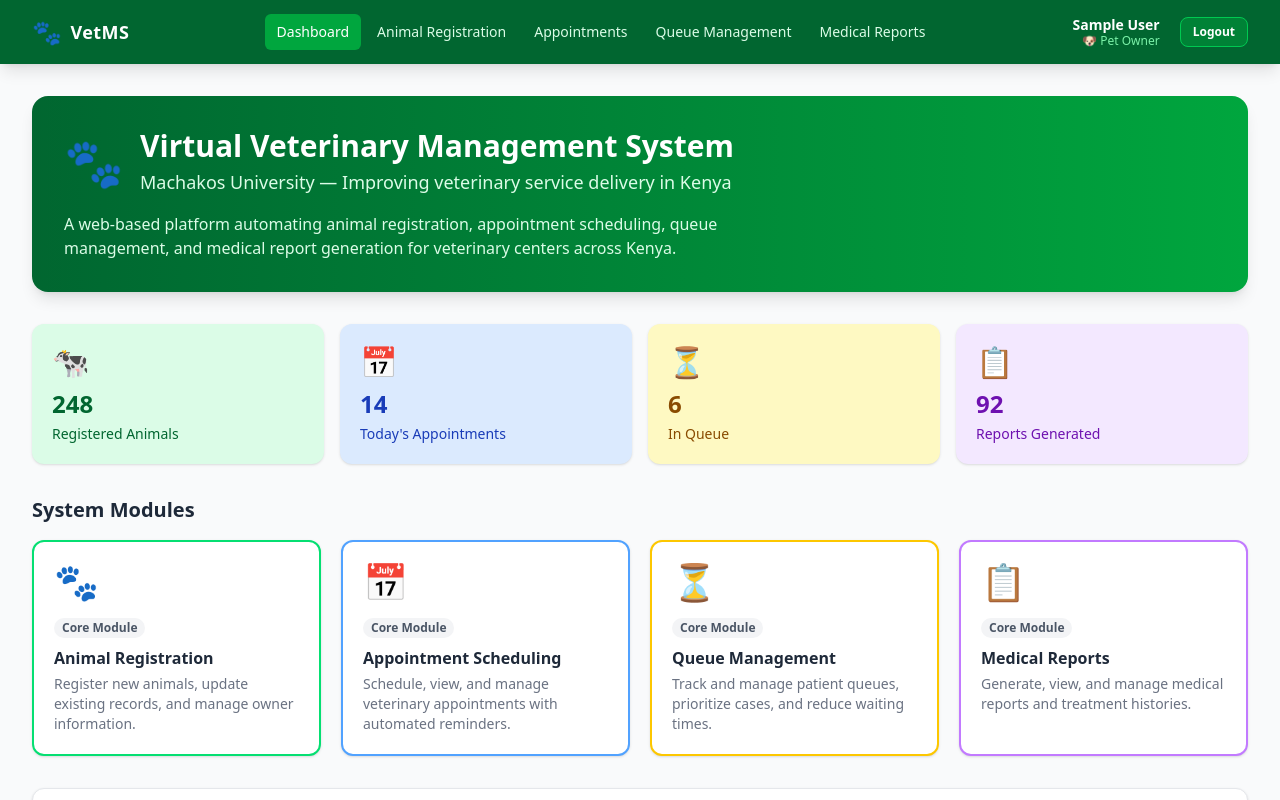
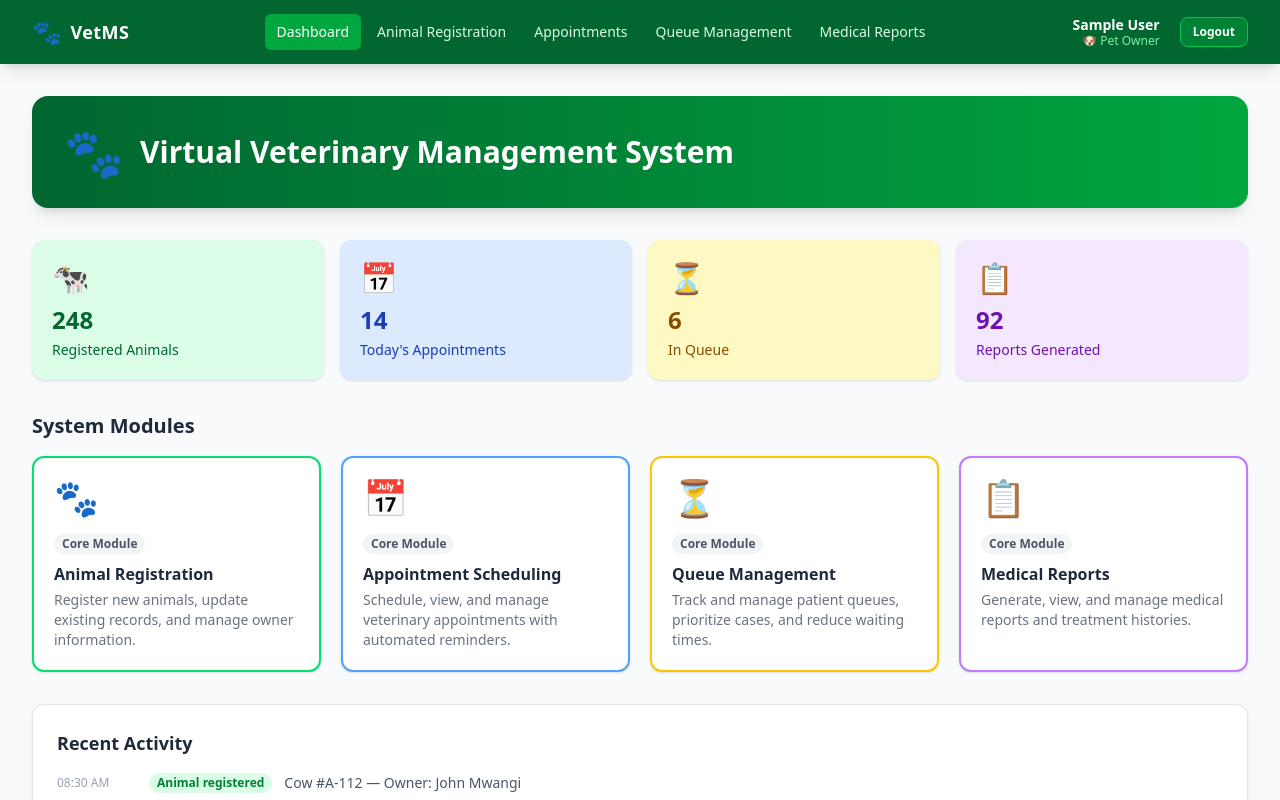
Before and after one commit to kudezla/Virtual-Veterinary-Management-System, a Next.js app: page / in a window 1280 px wide. Shown: the top 800 px of the page. Built offline with nearby package versions, Linux system fonts and the light colour scheme; sample sign-in values are in the browser's storage.

Commit message:
ui: remove subtitle and description text from dashboard hero

```diff
--- a/src/app/page.tsx
+++ b/src/app/page.tsx
@@ -66,15 +66,8 @@ export default function DashboardPage() {
           <span className="text-5xl">🐾</span>
           <div>
             <h1 className="text-3xl font-bold">Virtual Veterinary Management System</h1>
-            <p className="mt-1 text-green-100 text-lg">
-              Machakos University &mdash; Improving veterinary service delivery in Kenya
-            </p>
           </div>
         </div>
-        <p className="mt-4 text-green-100 max-w-2xl">
-          A web-based platform automating animal registration, appointment scheduling, queue management,
-          and medical report generation for veterinary centers across Kenya.
-        </p>
       </div>
 
       {/* Stats */}
```
